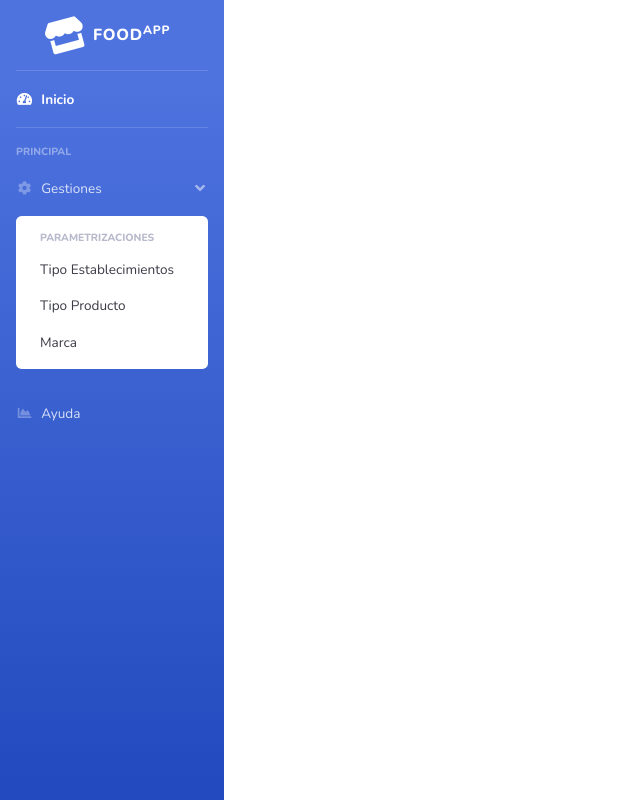
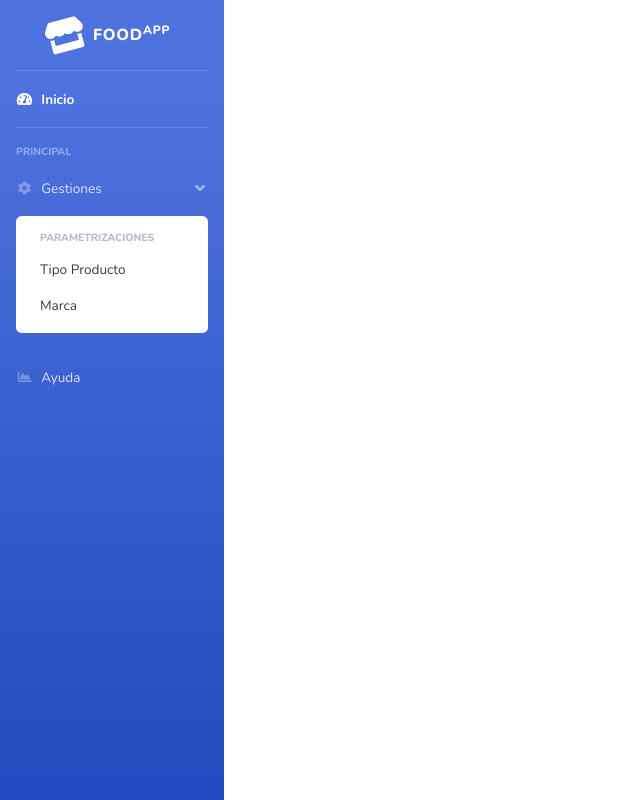
Before and after one commit to edwingrg10/foodApp, a PHP site: page /miniMarket/admin/menu_component.php in a window 1280 px wide, after a click on "Gestiones". Shown: the whole page, without its empty margins (0-640 px from the left). Run offline with PHP 8.4, Linux system fonts and the light colour scheme.

Commit message:
fix nav admin

```diff
--- a/admin/menu_component.php
+++ b/admin/menu_component.php
@@ -50,9 +50,8 @@
     <div id="collapseTwo" class="collapse" aria-labelledby="headingTwo" data-parent="#accordionSidebar">
       <div class="bg-white py-2 collapse-inner rounded">
         <h6 class="collapse-header">Parametrizaciones</h6>
-        <a class="collapse-item" href="http://localhost/FoodApp/admin/tipo_establecimiento.php">Tipo Establecimientos</a>
-        <a class="collapse-item" href="http://localhost/FoodApp/admin/tipo_producto.php">Tipo Producto</a>
-        <a class="collapse-item" href="http://localhost/FoodApp/admin/tipo_marca.php">Marca</a>
+        <a class="collapse-item">Tipo Producto</a>
+        <a class="collapse-item">Marca</a>
         <!--<a class="collapse-item" href="perfil.php">Perfil</a>-->
       </div>
     </div>
```
